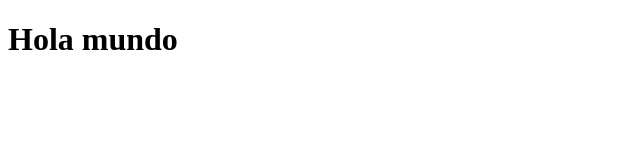
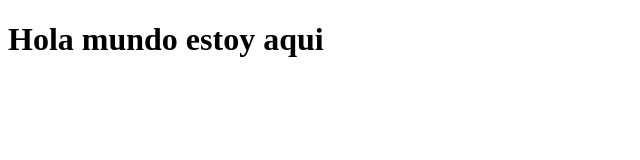
Before and after one commit to eduardoh99/ProyectoActividad, a plain HTML site: page index.html in a window 1280 px wide. Shown: the whole page, without its empty margins (0-640 px from the left). Drawn offline with Linux system fonts and the light colour scheme.

Commit message:
Update index.html
Cambio h1

```diff
--- a/index.html
+++ b/index.html
@@ -7,6 +7,7 @@
     <title>Document</title>
 </head>
 <body>
-    <h1>Hola mundo</h1>
+    <h1>Hola mundo estoy aqui</h1>
+
 </body>
 </html>
```
